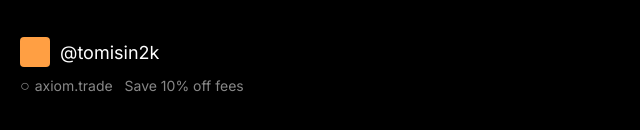
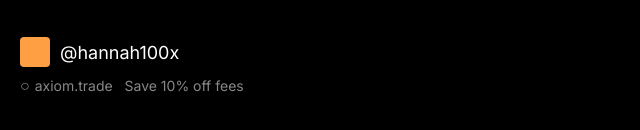
Before and after one commit to tomisin2k/axiom, a plain HTML site: page index.html in a window 1280 px wide. Shown: the part 344-474 px from the top of the page, 0-640 px from the left. Drawn offline with Linux system fonts and the light colour scheme.

Commit message:
change made

```diff
--- a/index.html
+++ b/index.html
@@ -279,7 +279,7 @@
   <div class="footer-section">
     <div class="username">
       <div class="username-icon"></div>
-      <div class="username-text">@tomisin2k</div>
+      <div class="username-text">@hannah100x</div>
     </div>
     <div class="promo">
       <span class="globe-icon">○</span>
```
